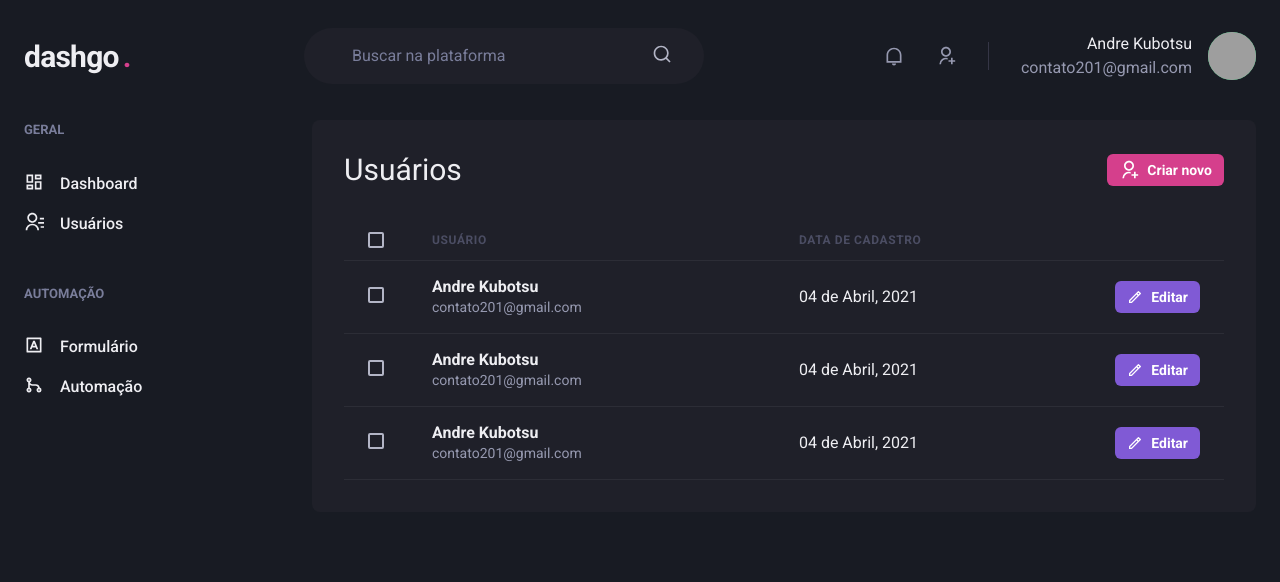
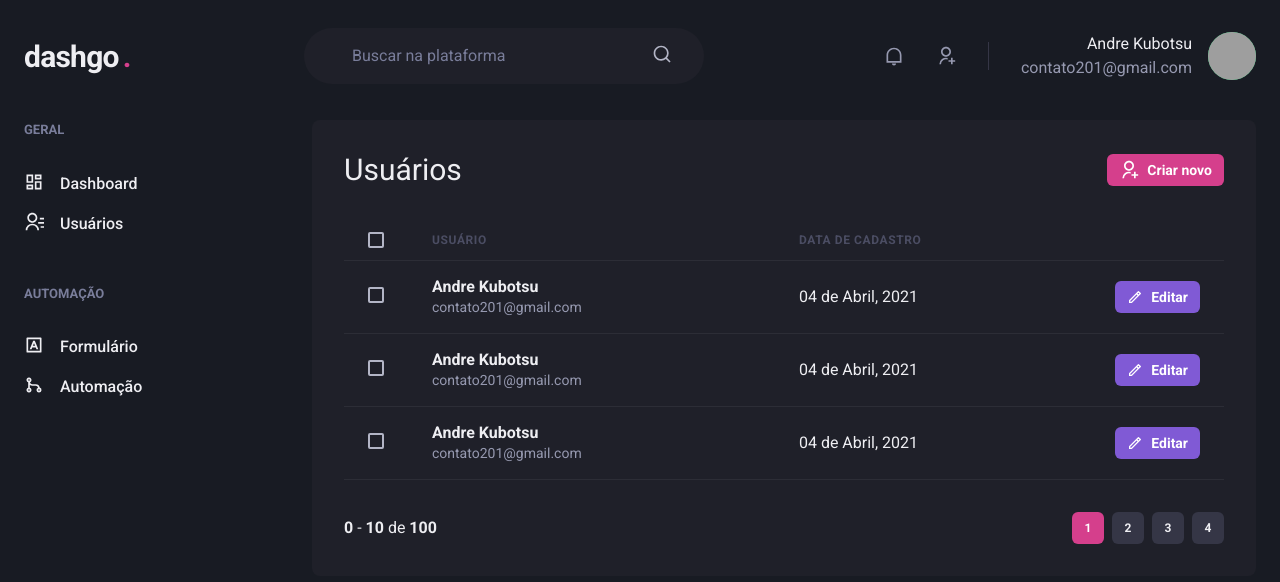
Before and after one commit to andrekubotsu/next-chakra-dashgo, a Next.js app: page /users in a window 1280 px wide. Shown: the top 582 px of the page. Built offline with nearby package versions, Linux system fonts and the light colour scheme; grey boxes are pictures that could not be loaded.

Commit message:
pagination component added

```diff
--- /dev/null
+++ b/src/components/Pagination.tsx
@@ -0,0 +1,56 @@
+import { Box, Button, Stack } from "@chakra-ui/react";
+
+export function Pagination() {
+  return (
+    <Stack
+      direction="row"
+      mt="8"
+      justify="space-between"
+      align="center"
+      spacing="6"
+    >
+      <Box>
+        <strong>0</strong> - <strong>10</strong> de <strong>100</strong>
+      </Box>
+      <Stack spacing="2" direction="row">
+        <Button
+          size="sm"
+          fontSize="xs"
+          width="4"
+          colorScheme="pink"
+          disabled
+          _disabled={{ bgColor: "pink.500", cursor: "default" }}
+        >
+          1
+        </Button>
+        <Button
+          size="sm"
+          fontSize="xs"
+          width="4"
+          bg="gray.700"
+          _hover={{ bg: "gray.500" }}
+        >
+          2
+        </Button>
+        <Button
+          size="sm"
+          fontSize="xs"
+          width="4"
+          bg="gray.700"
+          _hover={{ bg: "gray.500" }}
+        >
+          3
+        </Button>
+        <Button
+          size="sm"
+          fontSize="xs"
+          width="4"
+          bg="gray.700"
+          _hover={{ bg: "gray.500" }}
+        >
+          4
+        </Button>
+      </Stack>
+    </Stack>
+  );
+}
--- a/src/pages/users/index.tsx
+++ b/src/pages/users/index.tsx
@@ -15,6 +15,7 @@
 } from "@chakra-ui/react";
 import { RiPencilLine, RiUserAddLine } from "react-icons/ri";
 import { Header } from "../../components/Header";
+import { Pagination } from "../../components/Pagination";
 import { Sidebar } from "../../components/Siidebar";
 
 export default function UserList() {
@@ -131,6 +132,7 @@
               </Tr>
             </Tbody>
           </Table>
+          <Pagination />
         </Box>
       </Flex>
     </Box>
```
